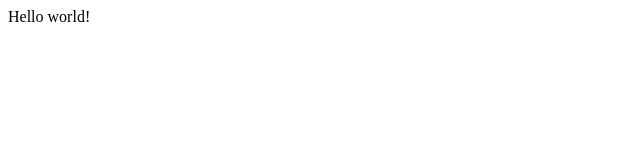
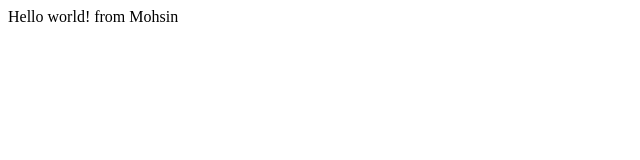
Before and after one commit to mosin92/Gatsby-app-deployment-on-Netlify, a Gatsby site: page / in a window 1280 px wide. Shown: the whole page, without its empty margins (0-640 px from the left). Built offline with nearby package versions, Linux system fonts and the light colour scheme; Gatsby itself is replaced by a stand-in of ours.

Commit message:
update files

```diff
--- a/src/pages/index.js
+++ b/src/pages/index.js
@@ -1,5 +1,5 @@
 import React from "react"
 
 export default function Home() {
-  return <div>Hello world!</div>
+  return <div>Hello world! from Mohsin</div>
 }
```
